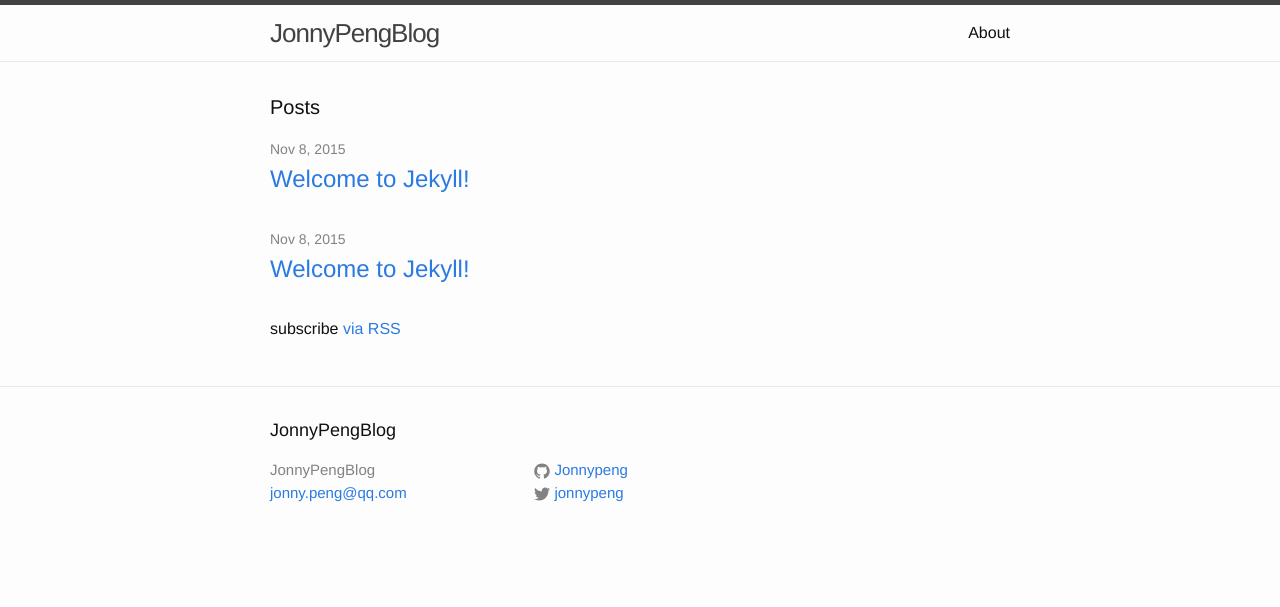
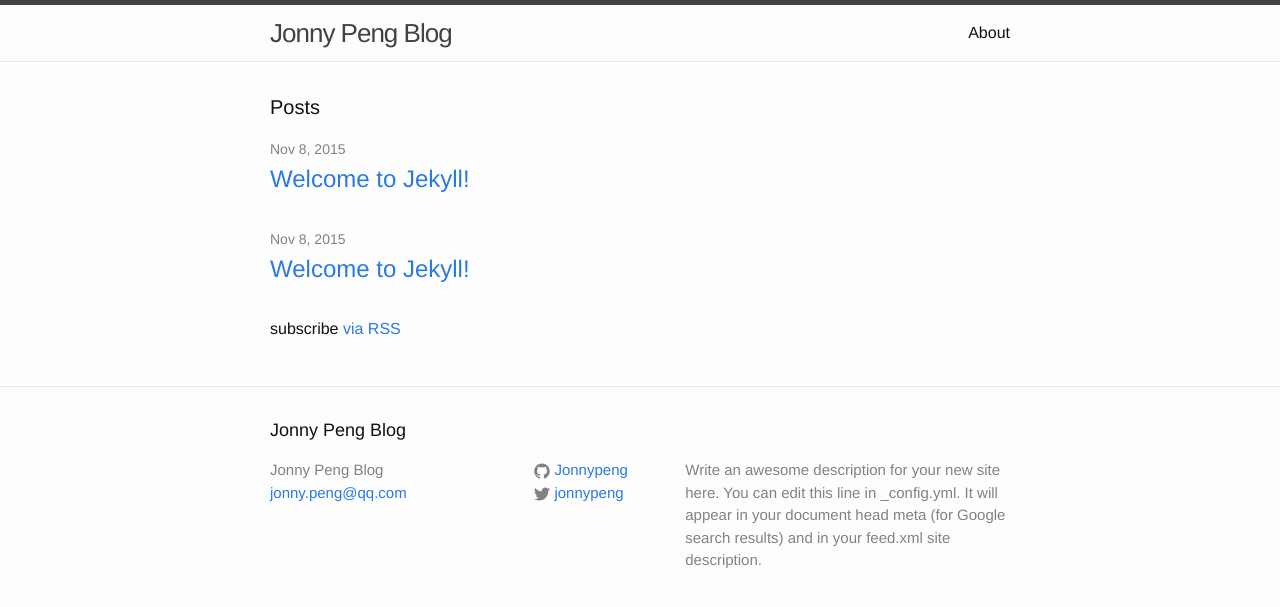
Before and after one commit to Jonnypeng/jonnypeng, a Jekyll site: the page built from index.html, in a window 1280 px wide. Shown: the top 607 px of the page. Built offline with Jekyll 4.4.1, drawn with Linux system fonts in a browser that asks for light colours.

Commit message:
cw config

```diff
--- a/_config.yml
+++ b/_config.yml
@@ -1,9 +1,14 @@
 # Site settings
-title: JonnyPengBlog
+title: Jonny Peng Blog
 email: jonny.peng@qq.com
-url: "http://jonnypeng.github.io/jonnypeng" # the base hostname & protocol for your site
+description: > # this means to ignore newlines until "baseurl:"
+  Write an awesome description for your new site here. You can edit this
+  line in _config.yml. It will appear in your document head meta (for
+  Google search results) and in your feed.xml site description.
+baseurl: "" # the subpath of your site, e.g. /blog/
+url: "http://yourdomain.com" # the base hostname & protocol for your site
 twitter_username: jonnypeng
-github_username: Jonnypeng
+github_username:  Jonnypeng
 
 # Build settings
 markdown: kramdown
```
